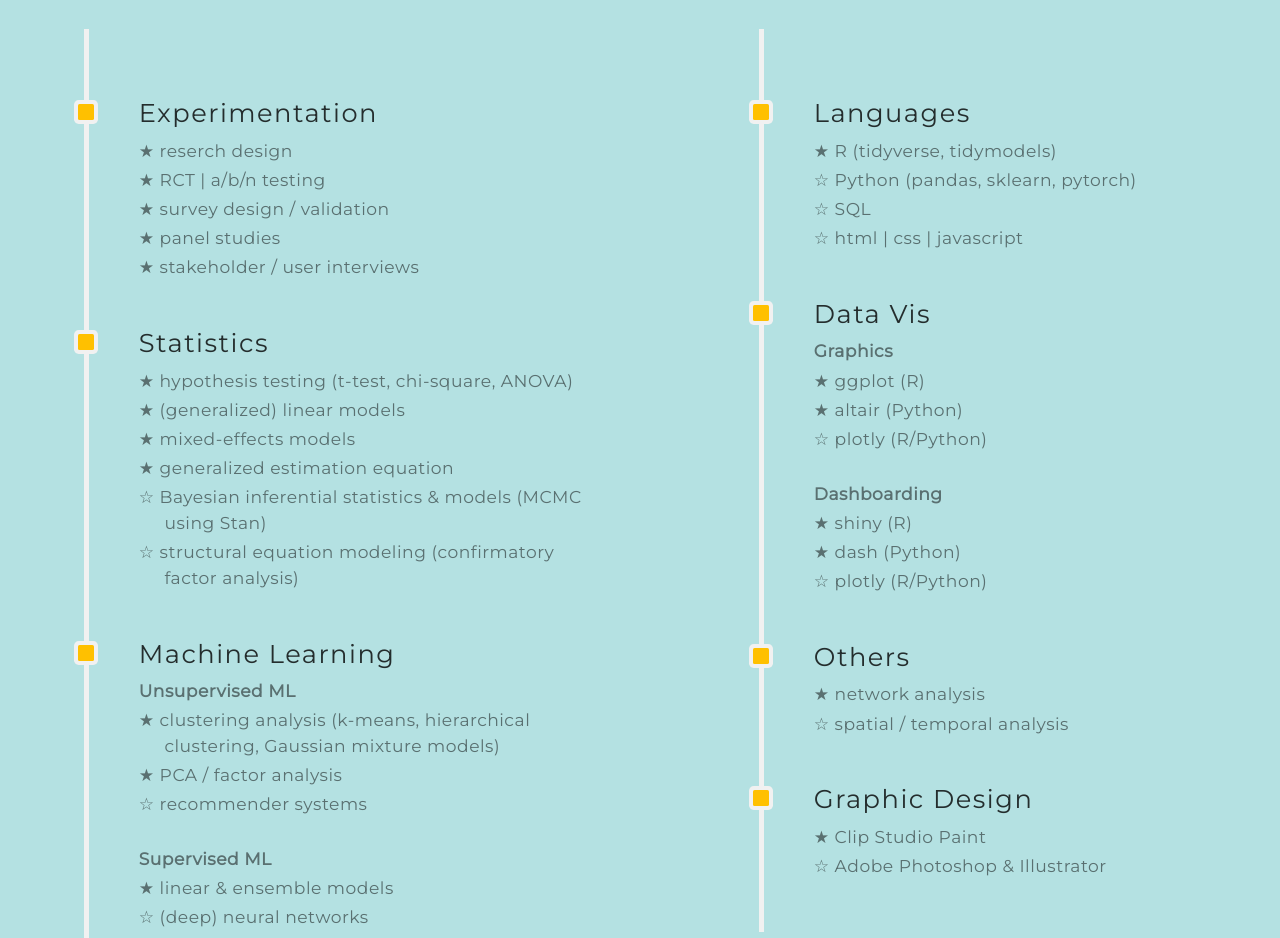
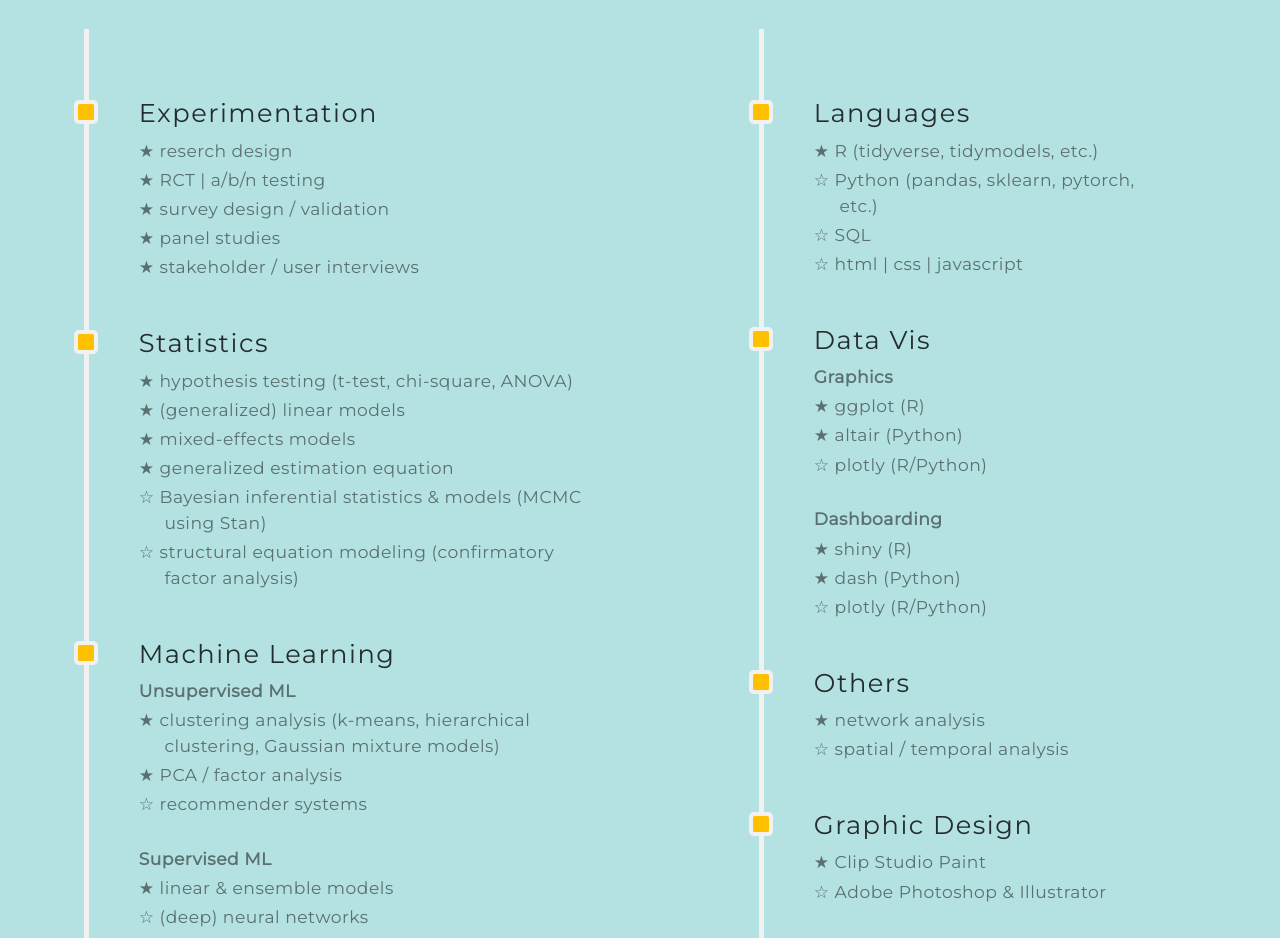
Before and after one commit to monazhu/monazhu.github.io, a plain HTML site: page index.html in a window 1280 px wide. Shown: the part 1720-2658 px from the top of the page. Drawn offline with nearby package versions, Linux system fonts and the light colour scheme.

Commit message:
updated skills section

```diff
--- a/index.html
+++ b/index.html
@@ -117,8 +117,8 @@
       <li class="event">
         <h2>Languages</h2>
         <!-- <span class="smallheader">Data Analysis & Visualization</span> -->
-        <span>&starf; R (tidyverse, tidymodels) </span>
-        <span>&star; Python (pandas, sklearn, pytorch)</span>
+        <span>&starf; R (tidyverse, tidymodels, etc.) </span>
+        <span>&star; Python (pandas, sklearn, pytorch, etc.)</span>
         <span>&star; SQL</span>
         <span>&star; html | css | javascript</span>
         <br>
```
